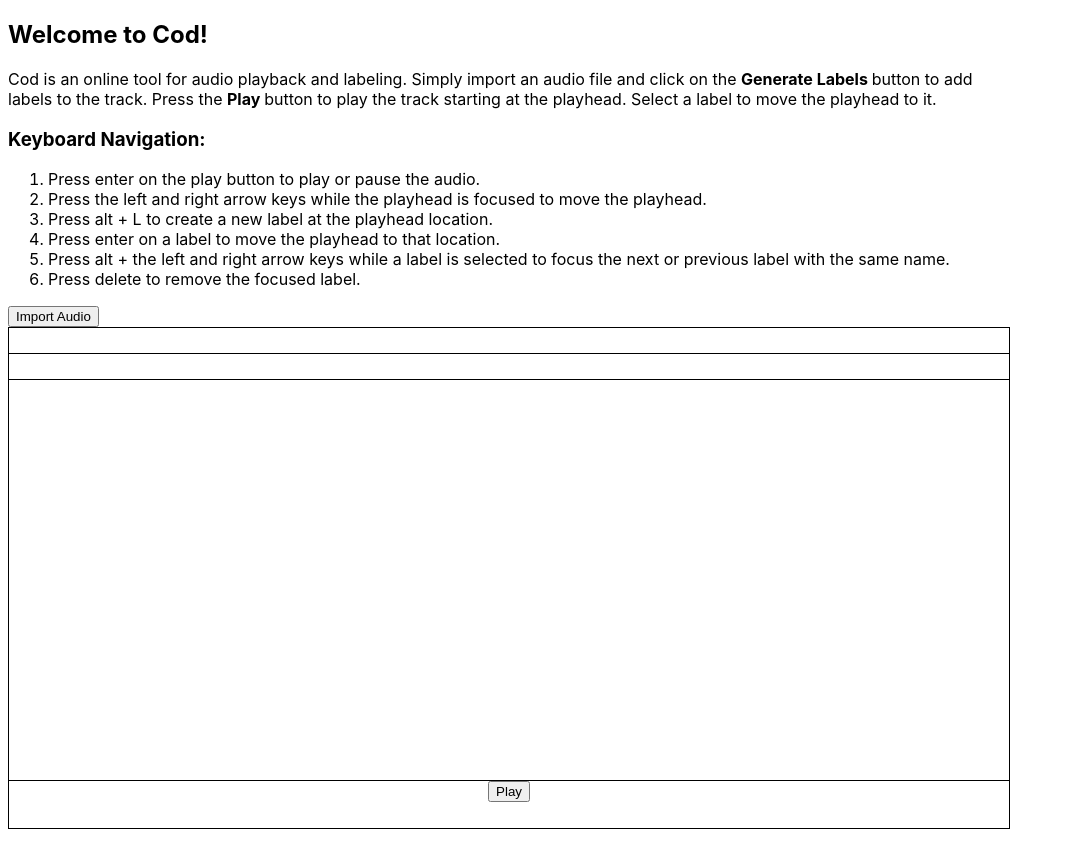
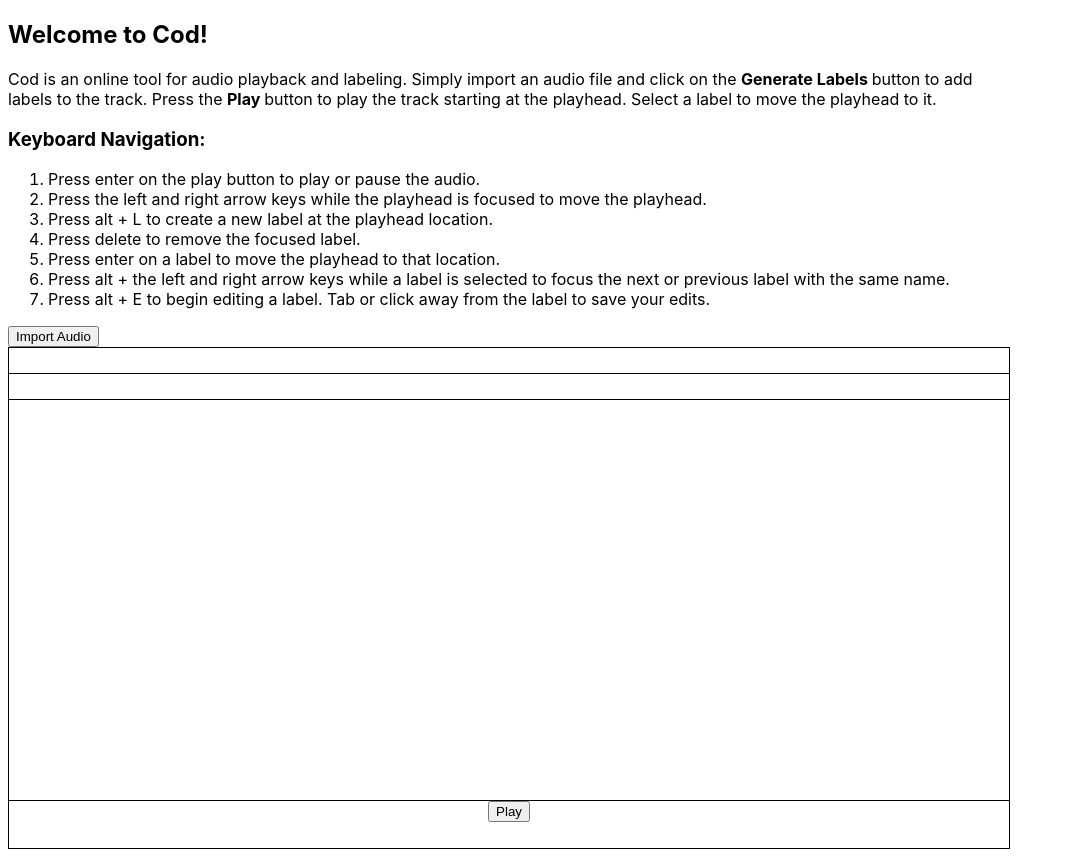
Before and after one commit to cod-audio/cod, a React app: page / in a window 1280 px wide. Shown: the whole page, without its empty margins (0-1065 px from the left). Built offline with nearby package versions, Linux system fonts and the light colour scheme.

Commit message:
Add instructions for editing labels

```diff
--- a/src/components/PageDescription.tsx
+++ b/src/components/PageDescription.tsx
@@ -24,12 +24,16 @@ class PageDescription extends Component<{}, {}> {
                     is focused to move the playhead.
                 </li>
                 <li>Press alt + L to create a new label at the playhead location.</li>
+                <li>Press delete to remove the focused label.</li>
                 <li>Press enter on a label to move the playhead to that location.</li>
                 <li>
                     Press alt + the left and right arrow keys while a label is
                     selected to focus the next or previous label with the same name.
                 </li>
-                <li>Press delete to remove the focused label.</li>
+                <li>
+                    Press alt + E to begin editing a label. Tab or click away from the
+                    label to save your edits.
+                </li>
             </ol>
         </section>
     }
```
